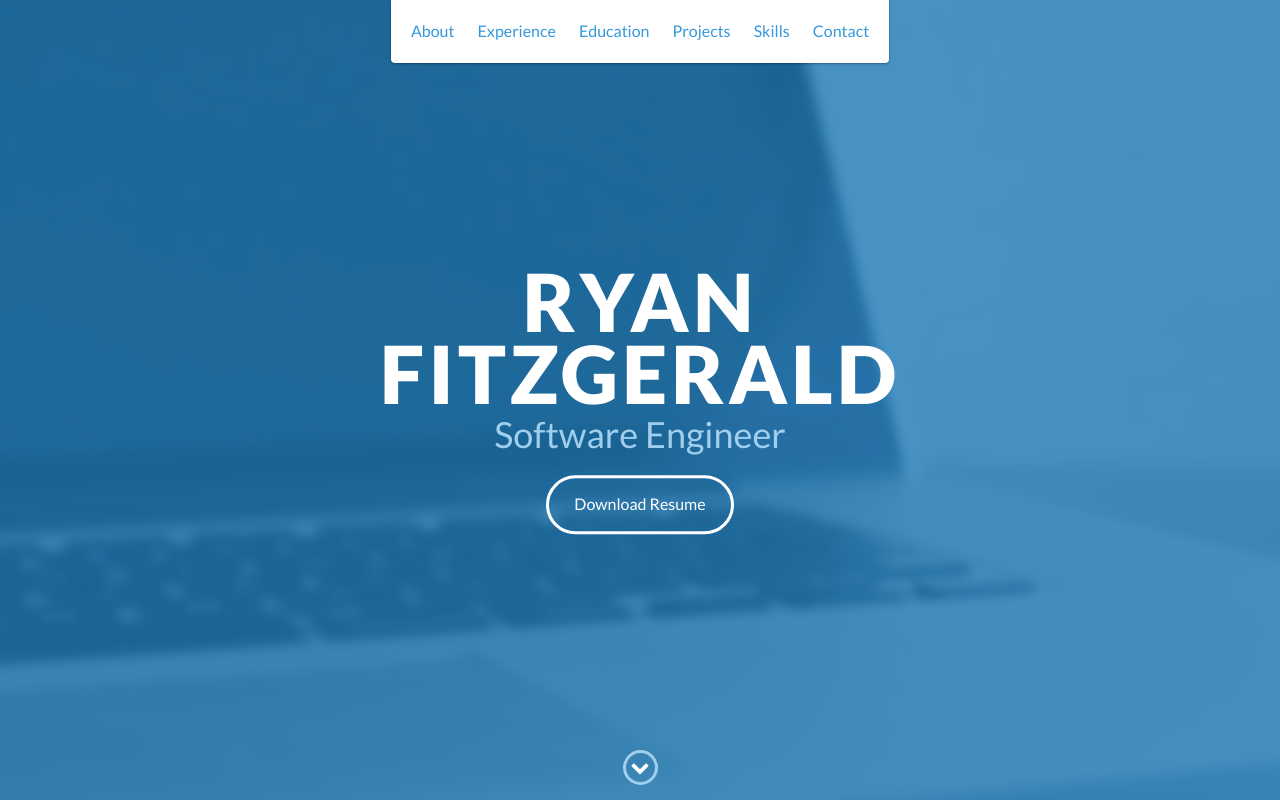
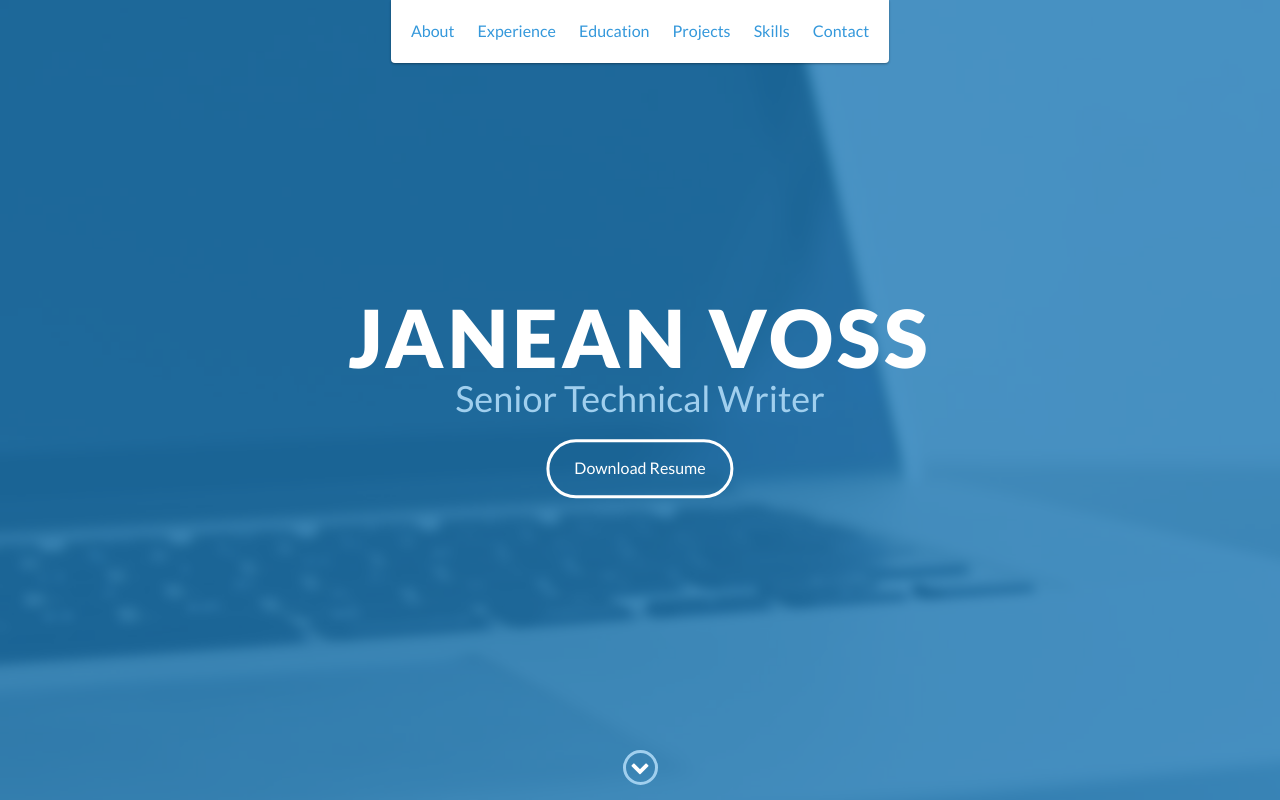
Before and after one commit to janeanvoss/portfolio, a website: page professional_portfolio/index.html in a window 1280 px wide. Shown: the top 800 px of the page. Drawn offline with nearby package versions, Linux system fonts and the light colour scheme.

Commit message:
update name and title

```diff
--- a/professional_portfolio/index.html
+++ b/professional_portfolio/index.html
@@ -48,8 +48,8 @@
 
     <div id="lead">
         <div id="lead-content">
-            <h1>Ryan Fitzgerald</h1>
-            <h2>Software Engineer</h2>
+            <h1>Janean Voss</h1>
+            <h2>Senior Technical Writer</h2>
             <a href="#" class="btn-rounded-white">Download Resume</a>
         </div>
         <!-- End #lead-content -->
```
